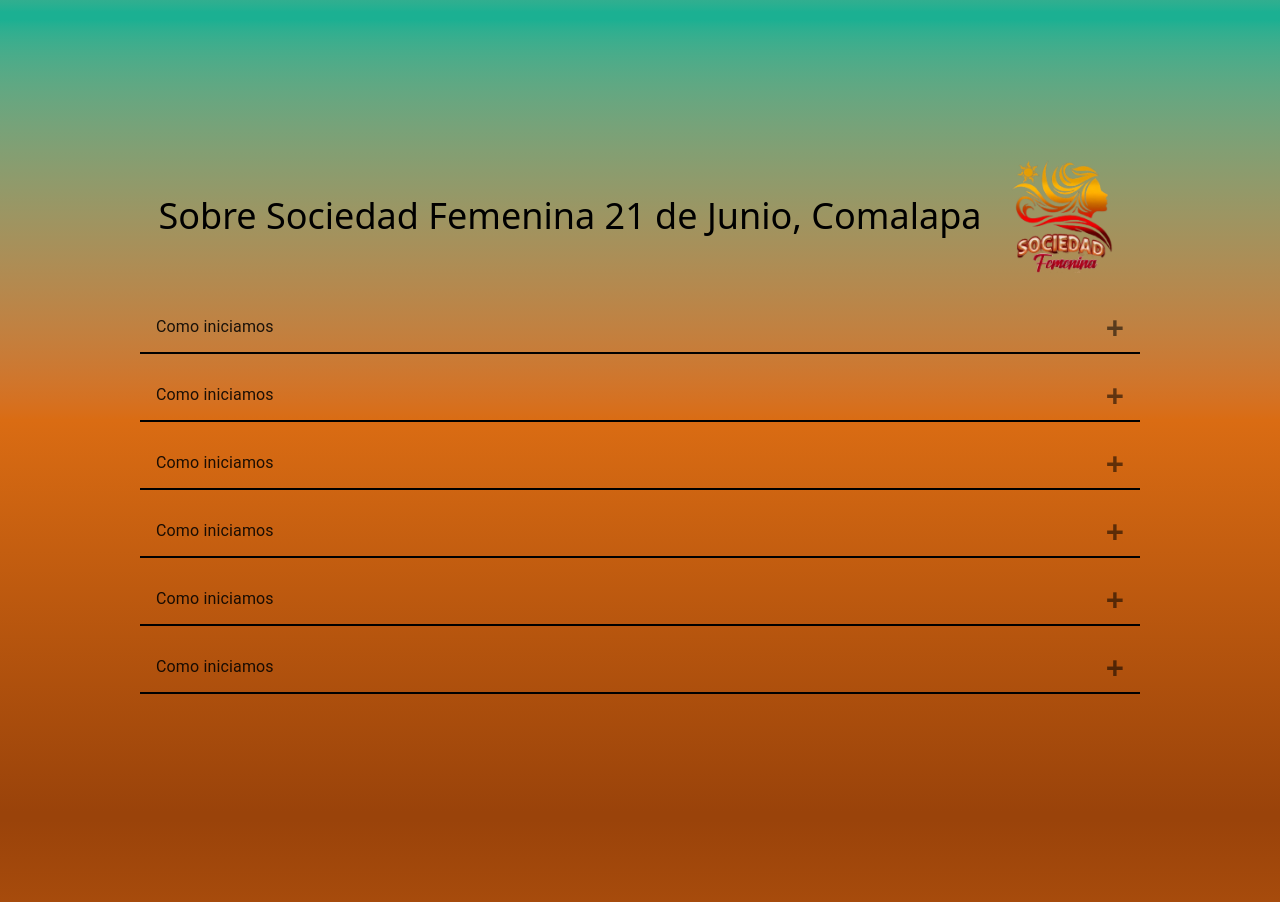
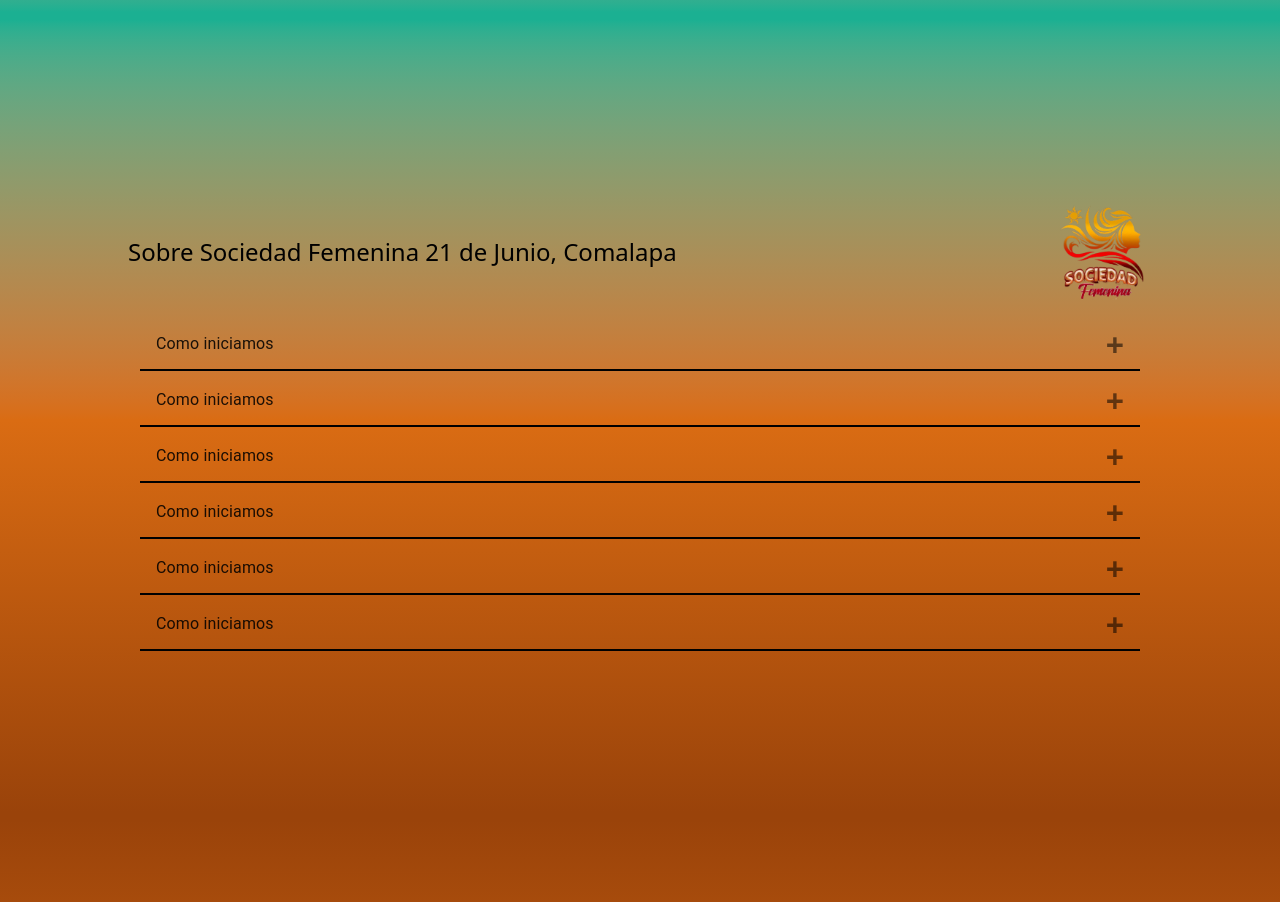
Before and after one commit to GlendyT/SF21Junio, a Next.js app: page / in a window 1280 px wide. Shown: the part 1580-2482 px from the top of the page. Built offline with nearby package versions, Linux system fonts and the light colour scheme.

Commit message:
Adding styles

```diff
--- a/src/app/nosotras/page.tsx
+++ b/src/app/nosotras/page.tsx
@@ -20,36 +20,49 @@
       className="flex flex-col items-center justify-center  min-h-screen bg-gradient-to-b from-[#1bb092] via-[#da6c13] to-[#9a430a] to-99% "
       id="nosotras"
     >
-     <div className="flex flex-row px-35 items-center gap-5">
-       <h1 className='text-black font-normal'>Sobre Sociedad Femenina 21 de Junio, Comalapa </h1>
-       <Image
-          src='/logo.webp'
-          alt='logo'
-          width={120}
-          height={120}
-       />
-     </div>
+      <div className="w-full px-13 sm:px-8 md:px-[8rem]">
+        <div className="flex items-center justify-between gap-5 overflow-x-auto">
+          <h1 className="text-black font-normal text-lg sm:text-xl md:text-2xl">
+            Sobre Sociedad Femenina 21 de Junio, Comalapa
+          </h1>
+          <Image
+            src="/logo.webp"
+            alt="logo"
+            width={100}
+            height={100}
+          />
+        </div>
+      </div>
 
-      <div className="w-full">
+      <div className="w-full px-13 sm:px-8 md:px-[8rem]">
         {about.map((sobrenosotras) => (
-          <div key={sobrenosotras.id} className="flex flex-col p-2 px-3">
+          <div key={sobrenosotras.id} className="flex flex-col p-0.5 px-3">
             <Accordion
-              sx={{background: 'transparent', boxShadow: 'none', px: '8rem'}}
+              sx={{
+                background: "transparent",
+                boxShadow: "none",
+              }}
               expanded={expanded === String(sobrenosotras.id)}
               onChange={handleChange(String(sobrenosotras.id))}
             >
               <AccordionSummary
-               expandIcon={
-                  expanded === String(sobrenosotras.id)
-                 ? <span style={{ fontSize: '3rem', fontWeight: 'bold' }}>-</span>
-                 : <span style={{ fontSize: '2rem', fontWeight: 'bold' }}>+</span>
+                expandIcon={
+                  expanded === String(sobrenosotras.id) ? (
+                    <span style={{ fontSize: "3rem", fontWeight: "bold" }}>
+                      -
+                    </span>
+                  ) : (
+                    <span style={{ fontSize: "2rem", fontWeight: "bold" }}>
+                      +
+                    </span>
+                  )
                 }
                 aria-controls={`${sobrenosotras.id}-content`}
                 id={`${sobrenosotras.id}-header`}
                 sx={{
-                  borderBottom: '2px solid black',
-                  py: '1px'
-                 }}
+                  borderBottom: "2px solid black",
+                  py: "1px",
+                }}
               >
                 <Typography
                   component="span"
```
